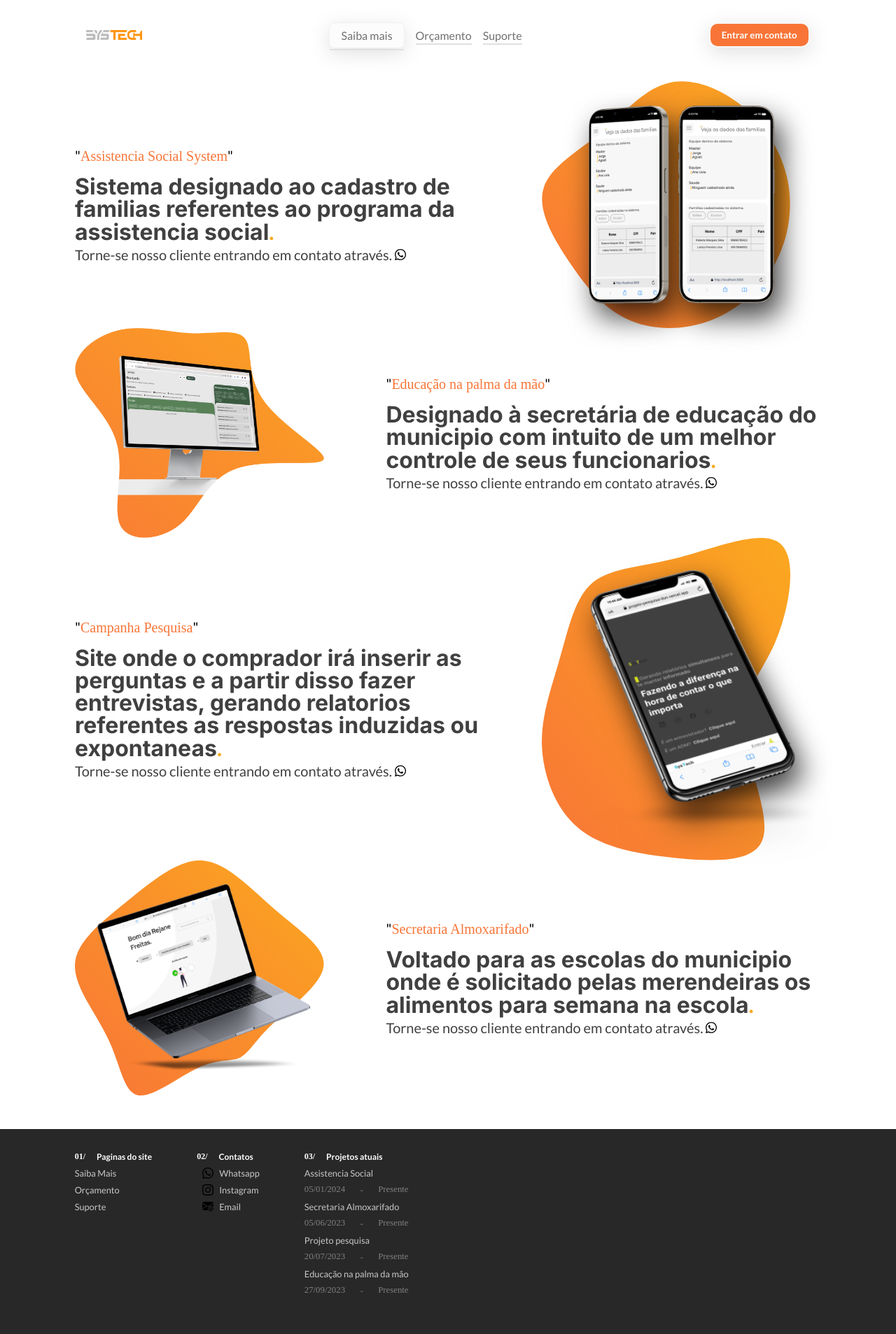
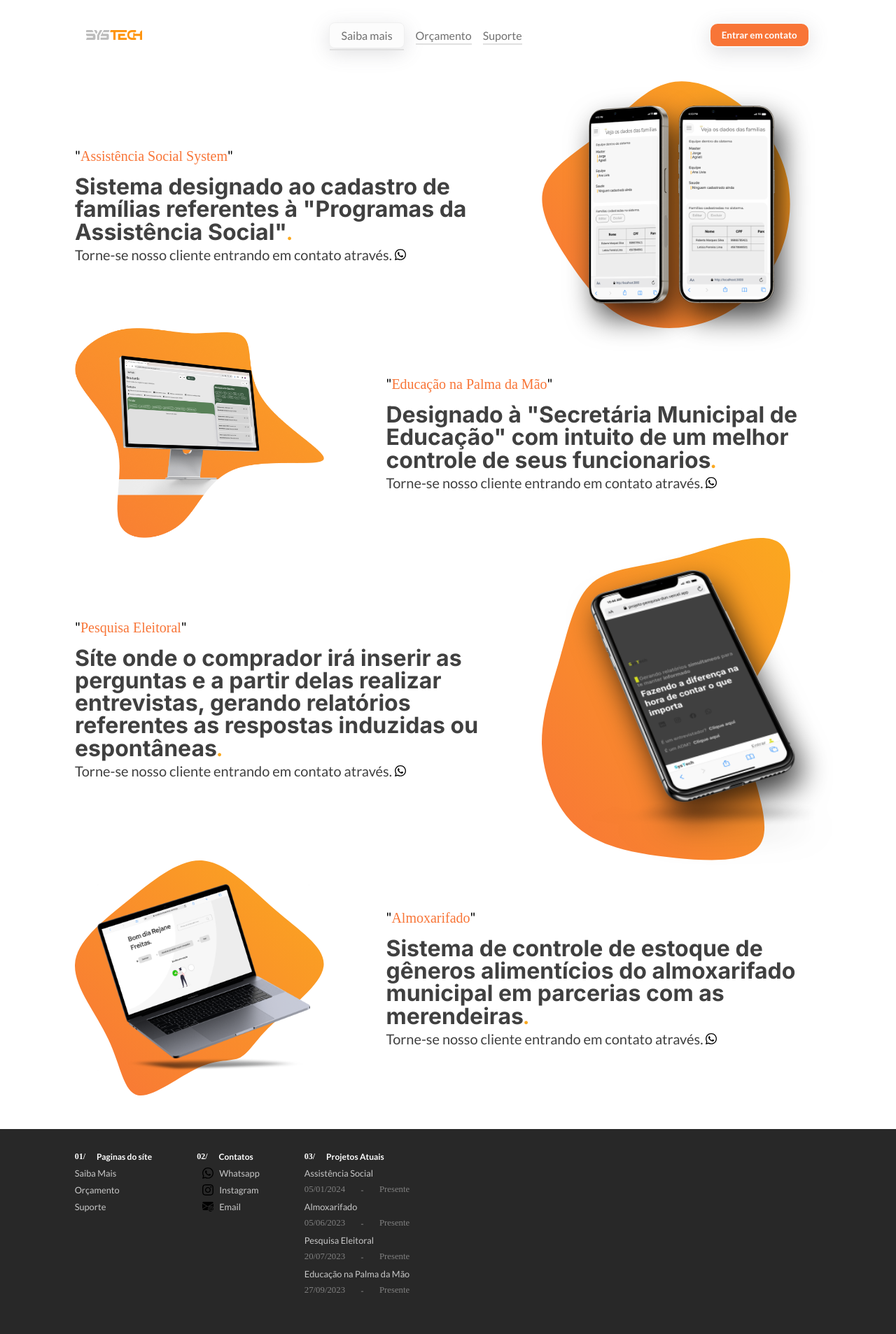
Before and after one commit to jorgeSilva/systech, a React (Create React App) app: page /saiba-mais in a window 1280 px wide. Shown: the top 1907 px of the page at 70% size. Built offline with nearby package versions, Linux system fonts and the light colour scheme; a web font is replaced by a local one.

Commit message:
fix - correção do portugues exibido no site

```diff
--- a/src/components/home/Home.tsx
+++ b/src/components/home/Home.tsx
@@ -16,7 +16,7 @@ function Home() {
   return (
     <main className={style.home__container__main}>
       <section className={style.home__content__main}>
-        <h1 className={style.home__h1}>Desenvolvimento de software para potencializar seu negocio.</h1>
+        <h1 className={style.home__h1}>Desenvolvimento de software para potencializar seu negócio.</h1>
         <h3 className={style.home__h3}>Transformando ideias em soluções.</h3>
 
         <figure className={style.home__container__blob__main}>
--- a/src/components/metodoPagamento/MetodoPagamento.tsx
+++ b/src/components/metodoPagamento/MetodoPagamento.tsx
@@ -56,8 +56,8 @@ const MetodoPagamento = () => {
   return (
     <main className={style.pagamento__container__main}>
       <section className={style.pagamento__content__main}>
-        <h1 className={style.pagamento__h1}>Solicite um orçamento para sua idea revolucionaria<b>.</b></h1>
-        <h3 className={style.pagamento__h3}>Um email descrevendo seu proposito e retornaremos com valores e prazos.</h3>
+        <h1 className={style.pagamento__h1}>Solicite um orçamento para sua ideia revolucionária<b>.</b></h1>
+        <h3 className={style.pagamento__h3}>Basta um email descrevendo seu propósito e retornaremos com valores e prazos.</h3>
 
         <h2 className={style.pagamento__h2}>Seu futuro digital começa aqui.</h2>
 
--- a/src/components/saibaMais/SaibaMais.tsx
+++ b/src/components/saibaMais/SaibaMais.tsx
@@ -44,8 +44,8 @@ const SaibaMais = () => {
     <section className={style.saiba__container}>
       <section className={`${style.saiba__content__card} ${style.fade__left}`}>
         <div className={style.saiba__card__left}>
-          <h2 className={style.saiba__title}>"<span>Assistencia Social System</span>"</h2>
-          <h1 className={style.saiba__conteudo}>Sistema designado ao cadastro de familias referentes ao programa da assistencia social<b>.</b></h1>
+          <h2 className={style.saiba__title}>"<span>Assistência Social System</span>"</h2>
+          <h1 className={style.saiba__conteudo}>Sistema designado ao cadastro de famílias referentes à "Programas da Assistência Social"<b>.</b></h1>
           <a href='/' className={style.saiba__text__cliente}>Torne-se nosso cliente entrando em contato através. <img src={whatsapp} className={style.saiba__img__whatsapp} alt="Icone whatsapp"/></a>
         </div>
 
@@ -58,9 +58,9 @@ const SaibaMais = () => {
 
       <section className={`${style.saiba__content__card} ${style.fade__right}`}>
         <div className={style.saiba__card__left__conteudo}>
-          <h2 className={style.saiba__title}>"<span>Educação na palma da mão</span>"</h2>
+          <h2 className={style.saiba__title}>"<span>Educação na Palma da Mão</span>"</h2>
           <h1 className={style.saiba__conteudo}>
-            Designado à secretária de educação do municipio com intuito de um melhor controle de seus funcionarios<b>.</b>
+            Designado à "Secretária Municipal de Educação" com intuito de um melhor controle de seus funcionarios<b>.</b>
           </h1>
           <a href='/' className={style.saiba__text__cliente}>Torne-se nosso cliente entrando em contato através. <img src={whatsapp} className={style.saiba__img__whatsapp} alt="Icone whatsapp"/></a>
         </div>
@@ -72,9 +72,9 @@ const SaibaMais = () => {
 
       <section ref={terceiro_elemento} className={`${style.saiba__content__card}`}>
         <div className={style.saiba__card__left}>
-          <h2 className={style.saiba__title}>"<span>Campanha Pesquisa</span>"</h2>
+          <h2 className={style.saiba__title}>"<span>Pesquisa Eleitoral</span>"</h2>
           <h1 className={style.saiba__conteudo}>
-          Site onde o comprador irá inserir as perguntas e a partir disso fazer entrevistas, gerando relatorios referentes as respostas induzidas ou expontaneas<b>.</b>
+          Síte onde o comprador irá inserir as perguntas e a partir delas realizar entrevistas, gerando relatórios referentes as respostas induzidas ou espontâneas<b>.</b>
           </h1>
           <a href='/' className={style.saiba__text__cliente}>Torne-se nosso cliente entrando em contato através. <img src={whatsapp} className={style.saiba__img__whatsapp} alt="Icone whatsapp"/></a>
         </div>
@@ -88,9 +88,9 @@ const SaibaMais = () => {
 
       <section ref={quarto_elemento} className={`${style.saiba__content__card}`}>
         <div className={style.saiba__card__left__conteudo}>
-          <h2 className={style.saiba__title}>"<span>Secretaria Almoxarifado</span>"</h2>
+          <h2 className={style.saiba__title}>"<span>Almoxarifado</span>"</h2>
           <h1 className={style.saiba__conteudo}>
-            Voltado para as escolas do municipio onde é solicitado pelas merendeiras os alimentos para semana na escola<b>.</b>
+            Sistema de controle de estoque de gêneros alimentícios do almoxarifado municipal em parcerias com as merendeiras<b>.</b>
           </h1>
           <a href='/' className={style.saiba__text__cliente}>Torne-se nosso cliente entrando em contato através. <img src={whatsapp} className={style.saiba__img__whatsapp} alt="Icone whatsapp"/></a>
         </div>
--- a/src/components/suporte/Suporte.tsx
+++ b/src/components/suporte/Suporte.tsx
@@ -17,7 +17,7 @@ const Suporte = () => {
   return (
     <section className={style.suporte__container}>
       <div className={style.suporte__content__apresentation}>
-        <h1 className={style.suporte__title}>Possiveis duvidas sobre à SysTech Solutions<span style={{color:'var(--p1'}}>.</span></h1>
+        <h1 className={style.suporte__title}>Possíveis dúvidas sobre a SysTech Solutions<span style={{color:'var(--p1'}}>.</span></h1>
         <p className={style.suporte__text}>
           Esclareça toda e qualquer duvida perguntando diretamente ao nosso contato no whatsapp
           <a href='https://wa.me/5515997886834' className={style.saiba__text__cliente}><img src={wpp} className={style.saiba__img__whatsapp} alt="Icone whatsapp"/>
@@ -38,7 +38,7 @@ const Suporte = () => {
               </span>
             </span>
             <p className={style.suporte__card__text} id='primeiro'>
-              Plataformas web totalmente responsivas, desenvolvidas em Reac + TypeScript e node para manipulação do backend e contrução de API's<span id='primeiro'>.</span><br/>
+              Plataformas web totalmente responsivas, desenvolvidas em React + TypeScript e node para manipulação do backend e construção de API's<span id='primeiro'>.</span><br/>
               Com informações produzidas pelo sistema, serão todas armazenadas em um banco de dados não relacional com "MongoDB"<span id='primeiro'>.</span><br />
               Hospedados nos servidores da Vercel dando maior velocidade e fluidez para o sistema.
             </p>
@@ -67,7 +67,7 @@ const Suporte = () => {
               </span>
             </span>
             <p className={style.suporte__card__text} id='segundo'>
-              Formada unicamente por um membro responsavel por todas as areas do desenvolvimento, atuando no mercado de desde 2023, com 4 projetos reais em produção<span id='segundo'>.</span>
+              Formada unicamente por um membro responsável por todas as áreas do desenvolvimento, atuando no mercado de desde 2023, com 4 projetos reais em produção<span id='segundo'>.</span>
             </p>
           </div>
           :
@@ -91,15 +91,15 @@ const Suporte = () => {
           <div className={style.suporte__card} onClick={handleClick} id='terceiro'>
             <span className={style.suporte__card__span} id='terceiro'>
               <h1 className={style.suporte__card__title} id='terceiro'>
-                Informações pertinentes ao unico desenvolvedor
+                Informações pertinentes ao único desenvolvedor.
               </h1>
               <span className={style.suporte__card__icon__open} id='terceiro'>
                 <img src={seta} alt="Icone seta baixo" id='terceiro' />
               </span>
             </span>
             <p className={style.suporte__card__text} id='terceiro'>
-              Jorge Lucas Ferreira Silva, fundador e unico membro da "SysTech"<span id='terceiro'>.</span> <br />
-              Com titulo em "Técnico em Desenvolvimeto de Sistemas" pela escola técnica do estado de São Paulo, "ETEC Dr. Demétrio Azevedo Junior"<span id='terceiro'>.</span>
+              Jorge Lucas Ferreira Silva, fundador e único membro da "SysTech"<span id='terceiro'>.</span> <br />
+              Com título em "Técnico em Desenvolvimeto de Sistemas" pela Escola Técnica do Estado de São Paulo, "ETEC Dr. Demétrio Azevedo Junior"<span id='terceiro'>.</span>
               <span id='terceiro'>.</span>
             </p>
           </div>
@@ -107,7 +107,7 @@ const Suporte = () => {
           <div className={style.suporte__card} onClick={handleClick} id='terceiro'>
             <span className={style.suporte__card__span} id='terceiro'>
               <h1 className={style.suporte__card__title} id='terceiro'>
-                Informações pertinentes ao unico desenvolvedor
+                Informações pertinentes ao único desenvolvedor.
               </h1>
               <span className={style.suporte__card__icon__open} id='terceiro'>
                 <img src={seta} alt="Icone seta baixo" id='terceiro' />
--- a/src/utils/footer/Footer.tsx
+++ b/src/utils/footer/Footer.tsx
@@ -10,7 +10,7 @@ const Footer = () => {
     <footer className={style.footer__container}>
       <section className={style.footer__content}>
         <div className={style.footer__list__container}>
-          <h1 className={style.footer__h1}> <span>01/</span> Paginas do site</h1>
+          <h1 className={style.footer__h1}> <span>01/</span> Paginas do síte</h1>
 
           <ul>
             <li>
@@ -33,10 +33,10 @@ const Footer = () => {
         </div>
 
         <div className={style.footer__list__container}>
-          <h1 className={style.footer__h1}> <span>03/</span> Projetos atuais</h1>
+          <h1 className={style.footer__h1}> <span>03/</span> Projetos Atuais</h1>
           <ul>
             <li className={style.li}>
-              <a href="https://assistencia-social.vercel.app/">Assistencia Social</a>
+              <a href="https://assistencia-social.vercel.app/">Assistência Social</a>
               <div>
                 <span>05/01/2024</span>
                 -
@@ -45,7 +45,7 @@ const Footer = () => {
             </li>
 
             <li className={style.li}>
-              <a href="https://secretaria-almoxarifado.vercel.app/">Secretaria Almoxarifado</a>
+              <a href="https://secretaria-almoxarifado.vercel.app/">Almoxarifado</a>
               <div>
                 <span>05/06/2023</span>
                 -
@@ -54,7 +54,7 @@ const Footer = () => {
             </li>
 
             <li className={style.li}>
-              <a href="https://projeto-pesquisa-dun.vercel.app/">Projeto pesquisa</a>
+              <a href="https://projeto-pesquisa-dun.vercel.app/">Pesquisa Eleitoral</a>
               <div>
                 <span>20/07/2023</span>
                 -
@@ -63,7 +63,7 @@ const Footer = () => {
             </li>
 
             <li className={style.li}>
-              <a href="https://projeto-educacao-acao.vercel.app/">Educação na palma da mão</a>
+              <a href="https://projeto-educacao-acao.vercel.app/">Educação na Palma da Mão</a>
               <div>
                 <span>27/09/2023</span>
                 -
```
